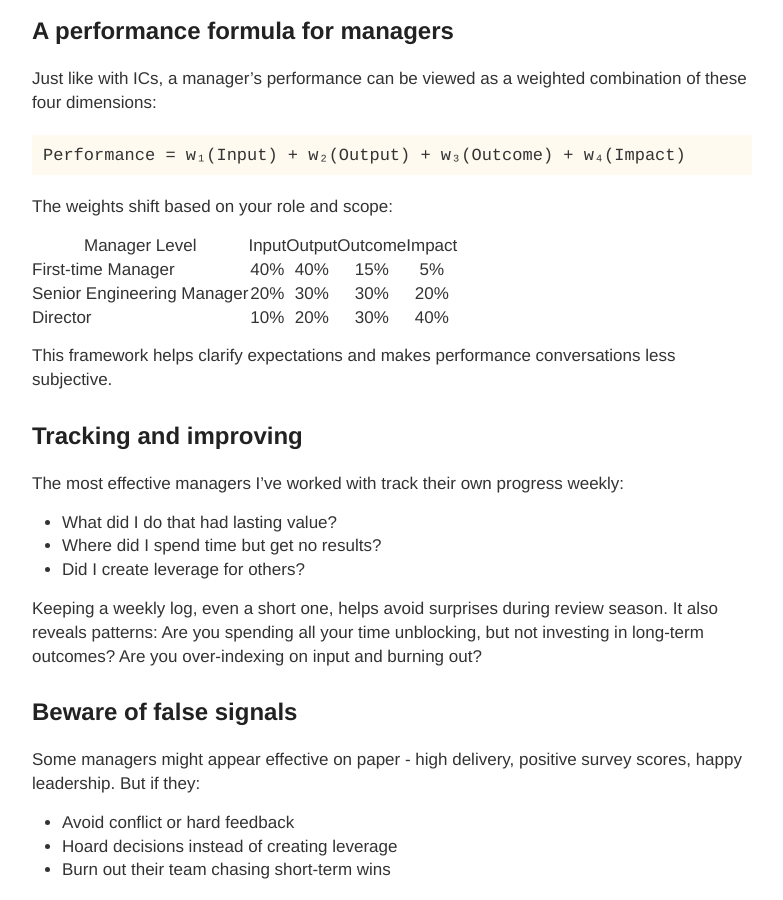
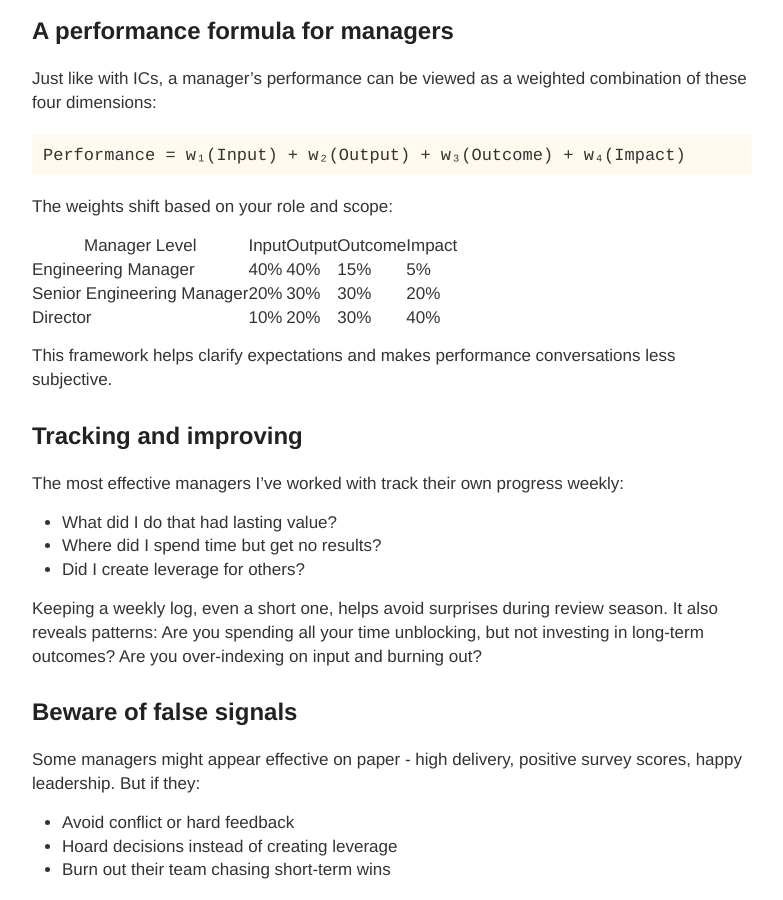
Before and after one commit to vtorosyan/vtorosyan.github.io, a Jekyll site: the page built from _posts/2025/2025-06-10-engineering-manager-performance.md, in a window 1280 px wide and 900 px high, scrolled down 2173 px. Shown: the whole window, without its empty margins (248-1031 px from the left). Built offline with Jekyll 4.4.1, drawn with Linux system fonts in a browser that asks for light colours.

Commit message:
Fix the table formatting

```diff
--- a/_posts/2025/2025-06-10-engineering-manager-performance.md
+++ b/_posts/2025/2025-06-10-engineering-manager-performance.md
@@ -65,8 +65,8 @@ Performance = w₁(Input) + w₂(Output) + w₃(Outcome) + w₄(Impact)
 The weights shift based on your role and scope:
 
 | Manager Level              | Input | Output | Outcome | Impact |
-| -------------------------- | :---: | :----: | :-----: | :----: |
-| First-time Manager         |  40%  |   40%  |   15%   |   5%   |
+| -------------------------- | --- | ---- | ----- | ---- |
+| Engineering Manager         |  40%  |   40%  |   15%   |   5%   |
 | Senior Engineering Manager |  20%  |   30%  |   30%   |   20%  |
 | Director                   |  10%  |   20%  |   30%   |   40%  |
 
```
